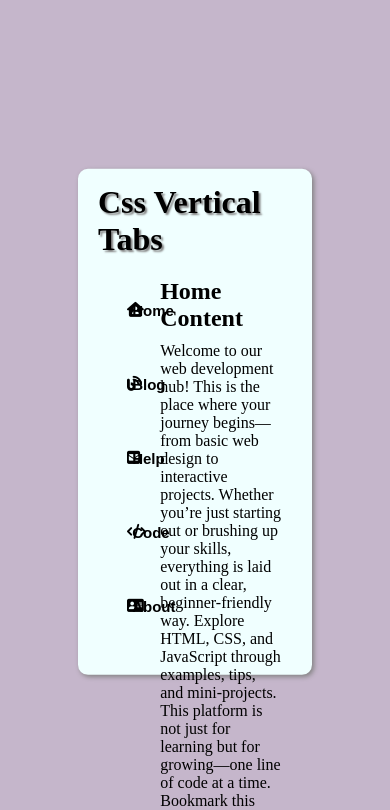
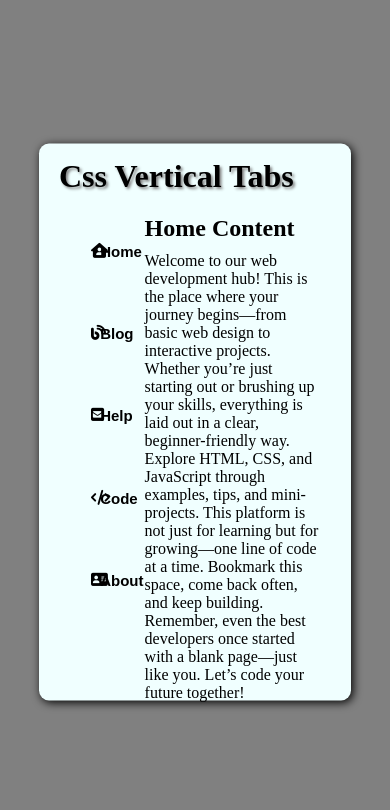
Before and after one commit to roshan0011830/Tab-HTML-CSS, a plain HTML site: page index.html in a window 390 px wide. Shown: the top 810 px of the page. Drawn offline with Linux system fonts and the light colour scheme.

Commit message:
media responsive

```diff
--- a/style.css
+++ b/style.css
@@ -110,3 +110,26 @@ button p {
     width: 100%;
     margin-bottom: 10px;
 }
+
+
+
+/* Mobile devices (phones) */
+@media (max-width: 600px) {
+    /* Yahan pe tu mobile ke liye styling */
+body {
+    background-color: grey;
+}
+
+.container {
+    width: 80%;
+    height: 66%;
+    box-shadow: 2px 2px 10px black;
+}
+
+h1 {
+    color: #000;
+    text-shadow: 2px 2px 3px grey;
+}
+
+
+  }
```
